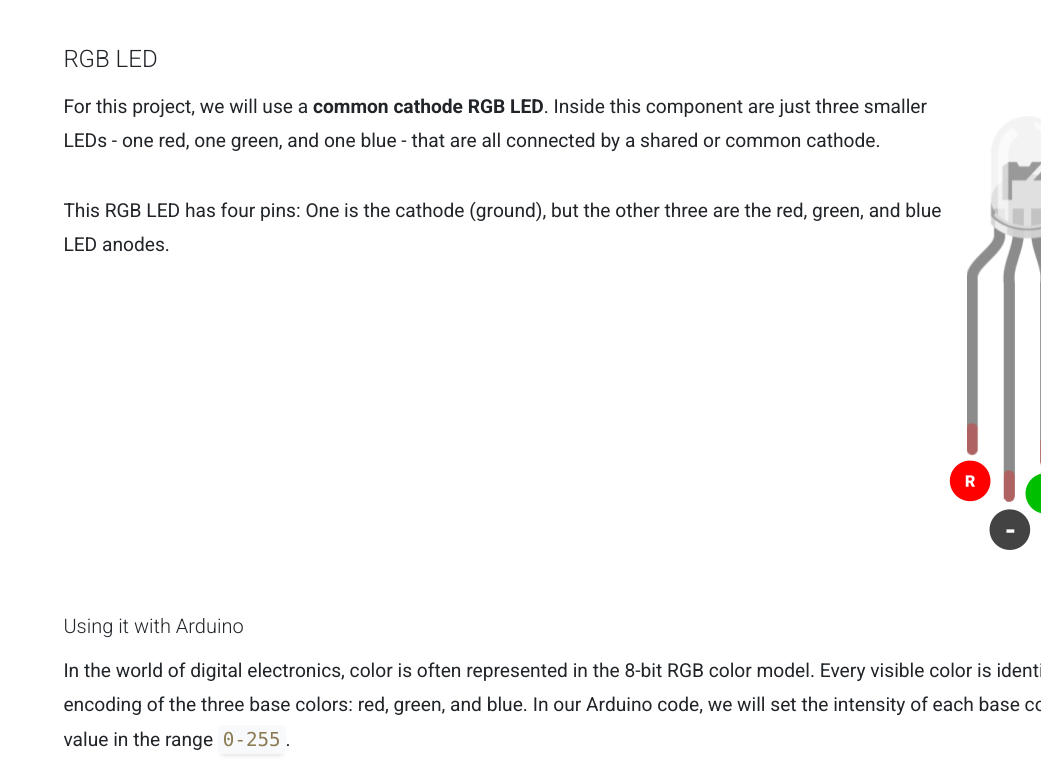
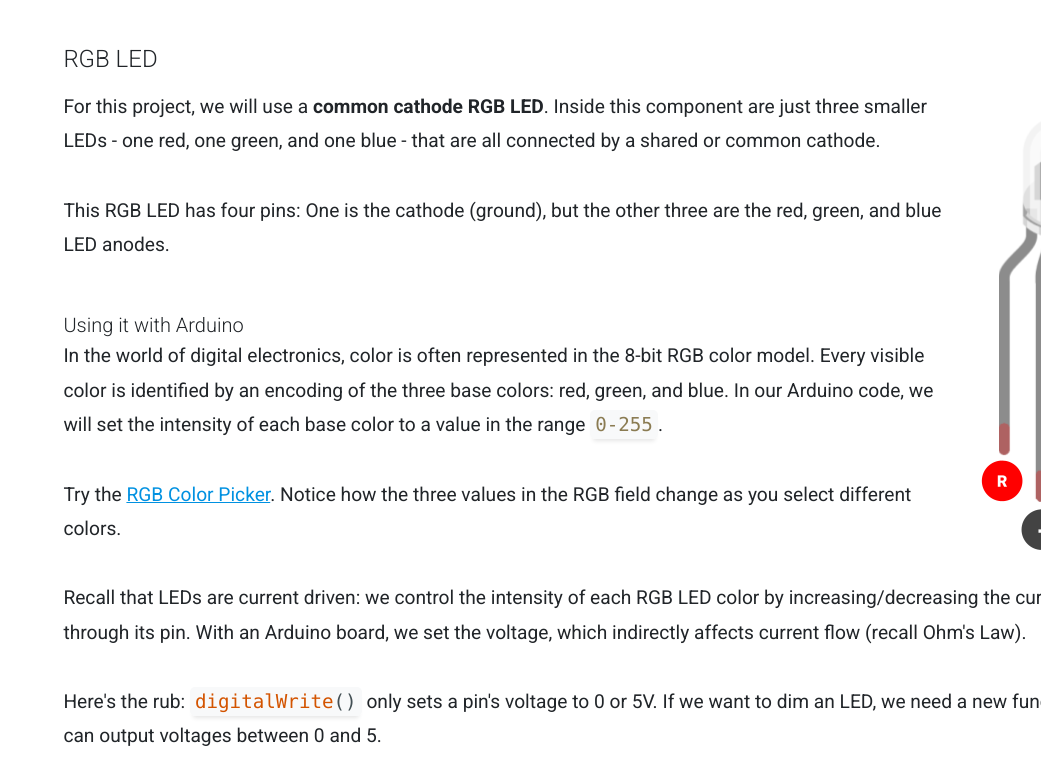
Before and after one commit to uci-ieee/ops-webpages-2024-2025, a website: page project_4.html in a window 1280 px wide. Shown: the part 3519-4280 px from the top of the page, without its empty margins (239-1280 px from the left). Drawn offline with nearby package versions, Linux system fonts and the light colour scheme; a web font is replaced by a local one.

Commit message:
fix header spacing issue with rgb led image

```diff
--- a/project_4.html
+++ b/project_4.html
@@ -183,34 +183,45 @@
 			</p>
 
 			<h4 class="mb-3 fw-light" id="pj-heading-rgb-led" style="display: inline;">RGB LED</h4>
-			<p class="mb-5">
-				<img class="img-fluid my-3 me-5 float-end" style="max-width: 500px;"
+			<div class="mb-5">
+				<img class="img-fluid my-3 mx-3 float-end" style="max-width: 500px;"
 					src="./assets/images/parts/ops_part_led_rgb_cathode_annotated.png">
-				For this project, we will use a <strong>common cathode RGB LED</strong>. Inside this component are just three smaller LEDs - one red, one
-				green, and one blue - that are all connected by a shared or common cathode.
-				<br><br>
-				This RGB LED has four pins: One is the cathode (ground), but the other three are the red, green, and blue LED anodes.
-				<br><br>
-				<h5 class="mb-3 fw-light" id="pj-heading-using-it-with-arduino-potentiometer" style="display: inline;">Using it with Arduino</h5>
+				<p>
+					For this project, we will use a <strong>common cathode RGB LED</strong>. Inside this component are just three smaller
+					LEDs - one red, one
+					green, and one blue - that are all connected by a shared or common cathode.
+					<br><br>
+					This RGB LED has four pins: One is the cathode (ground), but the other three are the red, green, and blue LED anodes.
+					<br><br>
+				</p>
+				<h5 class="mb-3 fw-light" id="pj-heading-using-it-with-arduino-potentiometer" style="display: inline;">Using it with
+					Arduino</h5>
 				<p>
 					In the world of digital electronics, color is often represented in the 8-bit RGB color model. Every visible color is
-					identified by an encoding of the three base colors: red, green, and blue. In our Arduino code, we will set the intensity
+					identified by an encoding of the three base colors: red, green, and blue. In our Arduino code, we will set the
+					intensity
 					of each base color to a value in the range <code class="pj-code language-arduino">0-255</code>.
 					<br><br>
-					Try the <a href="https://g.co/kgs/KbJGyA" target="_blank" rel="noopener noreferrer">RGB Color Picker</a>. Notice how the three values in the RGB field change as you select different colors.
+					Try the <a href="https://g.co/kgs/KbJGyA" target="_blank" rel="noopener noreferrer">RGB Color Picker</a>. Notice how
+					the three values in the RGB field change as you select different colors.
 					<br><br>
-					Recall that LEDs are current driven: we control the intensity of each RGB LED color by increasing/decreasing the current
-					passing through its pin. With an Arduino board, we set the voltage, which indirectly affects current flow (recall Ohm's Law).
+					Recall that LEDs are current driven: we control the intensity of each RGB LED color by increasing/decreasing the
+					current
+					passing through its pin. With an Arduino board, we set the voltage, which indirectly affects current flow (recall
+					Ohm's Law).
 					<br><br>
-					Here's the rub: <code class="pj-code language-arduino">digitalWrite()</code> only sets a pin's voltage to 0 or 5V. If we want to dim an LED, we need a new function
+					Here's the rub: <code class="pj-code language-arduino">digitalWrite()</code> only sets a pin's voltage to 0 or 5V.
+					If we want to dim an LED, we need a new function
 					that can output voltages between 0 and 5.
 					<br><br>
-					We will use a <strong>pulse width modulation</strong> or <strong>PWM</strong> signal - a digital waveform mimicking analog voltage signals. With PWM
-					waves, we can generate analog voltages like 2.3V or 4.1V. In Arduino, we accomplish this using <code class="pj-code language-arduino">analogWrite()</code>.
+					We will use a <strong>pulse width modulation</strong> or <strong>PWM</strong> signal - a digital waveform mimicking
+					analog voltage signals. With PWM
+					waves, we can generate analog voltages like 2.3V or 4.1V. In Arduino, we accomplish this using <code
+						class="pj-code language-arduino">analogWrite()</code>.
 					<br><br>
 					Only some Nano pins are capable of PWM as indicated by the <a href="#pj-heading-pinout">pinout</a> above.
 				</p>
-			</p>
+			</div>
 
 			<h2 class="mb-3 fw-bold" id="pj-heading-software-installations">Software Installations</h2>
 			<p class="mb-5">
```
